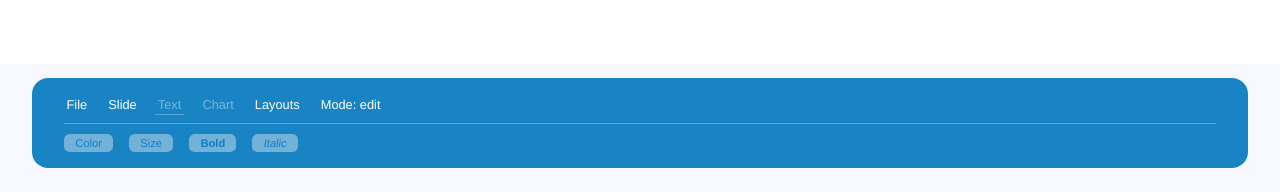
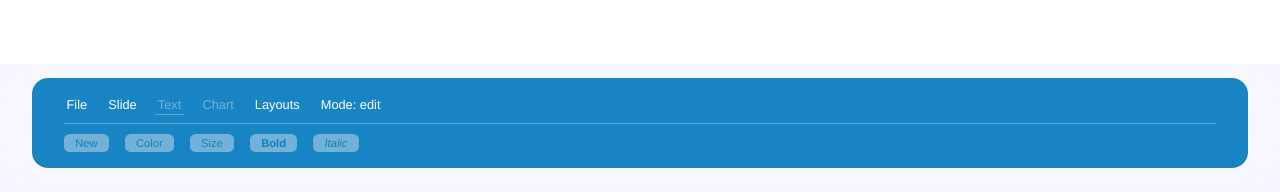
Before and after one commit to vincexiv/presentation, a Vue app: page / in a window 1280 px wide. Both pictures are taken after a click on the element "Text". Shown: the top 192 px of the page. Built offline with nearby package versions, Linux system fonts and the light colour scheme.

Commit message:
Implement adding new text objects to slide

```diff
--- a/src/App.vue
+++ b/src/App.vue
@@ -17,6 +17,7 @@
         :updateTextStyle="updateTextStyle"
         :removeActiveObjectContent="removeActiveObjectContent"
         :removeSlide="removeSlide"
+        :addNewObjectToSlide="addNewObjectToSlide"
         @update-active-layout="(layout)=>updateActiveLayout(layout)"
         @add-slide="addSlide()"/>
     </div>
@@ -34,6 +35,8 @@ import {getContents, getPositions, getPptxCompatibleStyle} from './utilities/fun
 
 export default {
   name: 'App',
+
+
   data(){
     return {
       data: [this.newCopy(layoutList[0])],
@@ -49,19 +52,67 @@ export default {
       idCount: canvasObjects.length, // will be used to ensure ids of new slides dont clash
     }
   },
+
+
   components: {
     NavBar,
     CanvasComponent
   },
+
+
   methods: {
     changeMode: function(newMode){
       this.mode = newMode
     },
+
     removeSlide: function(){
       this.unrenderChart(this.activeObjectInfo.canvasId, this.activeObjectInfo.objectId)
       const newData = this.data.filter(slide => slide.id !== this.activeObjectInfo.canvasId)
       this.data = newData
     },
+
+    addNewObjectToSlide: function(slideId, newObject){
+
+      const activeSlide = this.data.find(slide => slide.id === slideId)
+      console.log("active slide: ", this.newCopy(activeSlide))
+
+      if(activeSlide){
+        newObject = {...newObject, id: this.getBiggestId(activeSlide) + 1}
+        const modifiedObjectArray = activeSlide.objects
+        modifiedObjectArray.push(newObject)
+
+        const newSlide = {
+          ...activeSlide,
+          objects: modifiedObjectArray
+        }
+
+        console.log("new object: ", this.newCopy(newObject))
+
+        const what = this.data.map(slide => {
+          if(slide.id !== activeSlide.id){
+            return slide
+          }else {
+            return newSlide
+          }
+        })
+        console.log(this.newCopy(what))
+      }
+
+    },
+
+    getBiggestId: function(activeSlide){
+      //I am assuming that the ids are integers in this function
+
+      return activeSlide.objects.reduce((prev, curr) => {
+          if(curr.id >= prev){
+            return curr.id
+          }else {
+            return prev
+          }
+        }, 0)
+
+    },
+
     updateTextStyle: function(newStyle){
 
       const targetCanvasId = this.activeObjectInfo.canvasId
@@ -105,6 +156,7 @@ export default {
 
       this.data = newData
     },
+
     saveData: function(){
       // "saveReadyData" represents our slides with everything updated
       // such that initializing the program with the data will get us
@@ -114,6 +166,7 @@ export default {
       // WRITE CODE FOR SENDING THE DATA TO THE BACKEND HERE
       // i.e fetch(<apihost>/<endpoint>, {method: <m>, headers: <h>, body: JSON.stringify(this.data)})
     },
+
     exportToPowerPoint: async function(fileName='file'){
       // Find more information on exporting the presentation to powerpoint
       // here https://gitbrent.github.io/PptxGenJS/docs/usage-saving/
@@ -170,6 +223,7 @@ export default {
 
       pres.writeFile({fileName: fileName})
     },
+
     updateText(canvasId, objectId, newText){
       const targetCanvas = this.data.find(canvas => canvasId === canvas.id)
       const targetObject = targetCanvas.objects.find(object => objectId === object.id)
@@ -185,6 +239,7 @@ export default {
         targetObject.content = {...oldContent, text: newText}
       }
     },
+
     removeActiveObjectContent: function(){
       const targetCanvasId = this.activeObjectInfo.canvasId
       const targetObjectId = this.activeObjectInfo.objectId
@@ -215,6 +270,7 @@ export default {
       }
       this.data = newData
     },
+
     unrenderChart(canvasId, objectId){
       const chart = document.querySelector(`#object-${canvasId}-${objectId}`)
       const icon = chart.querySelector('.open-modal')
@@ -223,18 +279,22 @@ export default {
         chart.innerHTML = ''
       }
     },
+
     updateActiveLayout: function(layout){
       this.activeLayout = this.newCopy(layout)
     },
+
     newCopy: function(object){
       return JSON.parse(JSON.stringify(object))
     },
+
     addSlide(){
       this.idCount += 1
       const newId = this.idCount
       const newSlide = {...this.activeLayout, id: newId}
       this.data.push(newSlide)
     },
+
     addChartToSlide: function(newContent){
 
       const targetCanvasId = this.activeObjectInfo.canvasId
@@ -268,6 +328,7 @@ export default {
 
       this.data = newData
     },
+
     getSaveReadyData: function(){
       // Gets updated canvas layouts (since we probably have
       // moved around and resized the objects)
@@ -293,6 +354,7 @@ export default {
 
       return saveReadyData
     },
+
     updateActiveObjectInfo: function(newInfo, key){
       if(!key){
         this.activeObjectInfo = {...this.activeObjectInfo, ...newInfo}
--- a/src/components/Canvas/CanvasComponent.vue
+++ b/src/components/Canvas/CanvasComponent.vue
@@ -3,6 +3,8 @@
         <CanvasObjectEditor
             :activeEditOption="activeEditOption"
             :mode="mode"
+            :slideObjectCreationState="slideObjectCreationState"
+            :updateNewObjectCreationState="updateNewObjectCreationState"
             :changeMode="changeMode"
             :updateActiveEditOption="updateActiveEditOption"
             :saveData="saveData"
@@ -28,7 +30,8 @@
                         :style="objectArray.style" class="canvas"
                         :class="`${activeState(objectArray)} ${objectArray.layout}`"
                         v-for="objectArray in canvasArray"
-                        :key="objectArray.id">
+                        :key="objectArray.id"
+                        @click="(e)=>handleCanvasClick(e, objectArray.id, `canvas-${objectArray.id}`)">
 
                         <ChartModal
                             :class="modalState"
@@ -78,7 +81,8 @@
             changeMode: Function,
             mode: String,
             removeActiveObjectContent: Function,
-            removeSlide: Function
+            removeSlide: Function,
+            addNewObjectToSlide: Function
         },
         components: {
             CanvasObject,
@@ -107,9 +111,38 @@
             addSlide: function(){
                 this.$emit('add-slide')
             },
-            // removeSlide: function(slide){
-            //     this.$emit('remove-slide', slide)
-            // },
+            handleCanvasClick: function(e, slideId, canvasId){
+                //The slideId is the raw id of the object used to create the slide on the dom
+                //canvasId here corresponds to the id of the canvas when represented on the dom
+
+
+                // if a person clicked the canvas itself and not just
+                // an object inside it
+                if(e.target.id === canvasId && this.slideObjectCreationState.active){
+                    const slideRect = document.getElementById(canvasId).getBoundingClientRect()
+
+                    const {top: t, left: l, width: w, height: h} = slideRect
+
+                    const newObject = {
+                        type: this.slideObjectCreationState.value?.type,
+                        style: {
+                            top: `${(e.clientY - t)/h * 100}%`,
+                            left: `${(e.clientX - l)/w * 100}%`,
+                            width: `10%`,
+                            height: `10%`
+                        },
+                        content: {
+                            type: this.slideObjectCreationState.value?.type,
+                            placeholder: `Click to add ${this.slideObjectCreationState.value?.type}`,
+                        }
+                    }
+
+                    this.addNewObjectToSlide(slideId, newObject)
+                }
+            },
+            updateNewObjectCreationState: function(newInfo){
+                this.slideObjectCreationState = {...this.slideObjectCreationState, ...newInfo}
+            },
             updateActiveLayout: function(layout){
                 this.$emit('update-active-layout', layout)
             },
@@ -123,7 +156,6 @@
                 this.activeEditOption = activeOption
             },
             toggleShowLayout(){
-                console.log("toggling show layout")
                 this.showLayout = !this.showLayout
             }
         },
@@ -131,7 +163,8 @@
             return {
                 showLayout: false,
                 modalOpen: false,
-                activeEditOption: "file"
+                activeEditOption: "file",
+                slideObjectCreationState: {active: false, value: {}}
             }
         }
     }
--- a/src/components/CanvasObject/CanvasObject.vue
+++ b/src/components/CanvasObject/CanvasObject.vue
@@ -4,7 +4,7 @@
       v-model="text"
       :placeholder="placeholder"
       :style="objectStyle"
-      :class="`${object.content.type} ${object.typeDetails.category} ${mode} canvas-object`"
+      :class="`${object.content.type} ${object.typeDetails?.category} ${mode} canvas-object`"
       @click="(e)=>performAction(mode, makeActive, [e])"
       @change="performAction(mode, updateText, [activeCanvas.id, object.id, text])"/>
 
@@ -13,7 +13,7 @@
       v-model="text"
       :placeholder="placeholder"
       :style="objectStyle"
-      :class="`${object.content.type} ${object.typeDetails.category} ${mode} canvas-object`"
+      :class="`${object.content.type} ${object.typeDetails?.category} ${mode} canvas-object`"
       @click="(e)=>performAction(mode, makeActive, [e])"
       @change="performAction(mode, updateText, [activeCanvas.id, object.id, text])"/>
 
@@ -130,7 +130,6 @@ import { convertFontSize } from "@/utilities/functions/createppt"
           })
       },
       convertSizeToViewWidths(val){
-        console.log("val: ", val)
         return `${convertFontSize(val) * 0.072}vw`
       },
       performAction(mode, actionMethod, argumentArray=[]){
--- a/src/components/CanvasObjectEditor/CanvasObjectEditor.vue
+++ b/src/components/CanvasObjectEditor/CanvasObjectEditor.vue
@@ -46,6 +46,14 @@
                 <div v-else-if="activeEditOption==='text'"
                     class="file-option-details actions"
                     :class="muteState('text')">
+
+                    <div class="action-container">
+                        <button v-if="muteState('text') !== 'muted'"
+                            class="action"
+                            :class="slideObjectCreationState.active? 'active': ''"
+                            @click="(e)=>action('text', toggleObjectCreationState, e)">New</button>
+                        <div v-else class="action">New</div>
+                    </div>
 
                     <div class="action-container">
                         <div v-if="muteState('text') !== 'muted'" class="action">
@@ -155,7 +163,9 @@ export default ({
             removeSlide: Function,
             toggleShowLayout: Function,
             showLayout: Boolean,
-            openModal: Function
+            openModal: Function,
+            slideObjectCreationState: Object,
+            updateNewObjectCreationState: Function
         },
         computed: {
             textSize: function(){
@@ -171,6 +181,18 @@ export default ({
                     return 'active'
                 }else {
                     return ''
+                }
+            },
+            toggleObjectCreationState: function(option){
+                if(this.slideObjectCreationState.active){
+                    this.updateNewObjectCreationState({active: false, value: null})
+                }else {
+                    const newObject = {
+                        type: option,
+                        value: `Click to add ${option}`
+                    }
+
+                    this.updateNewObjectCreationState({active: true, value: newObject})
                 }
             },
             isBold: function(){
@@ -216,9 +238,9 @@ export default ({
                     return option === this.activeObjectInfo.type
                 }
             },
-            action: function(option, actionMethod){
+            action: function(option, actionMethod, e){
                 if(this.isNotMuted(option)){
-                    actionMethod()
+                    actionMethod(option, e)
                 }
             },
             showUnshowLayout: function(){
```
